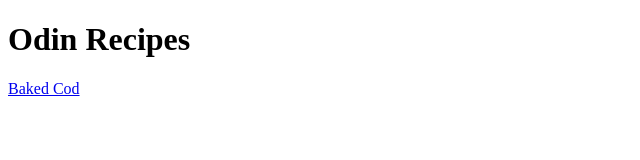
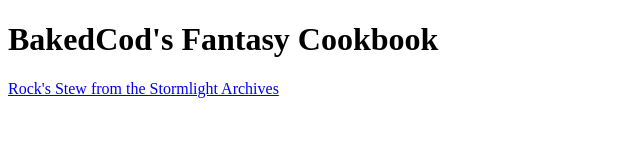
Before and after one commit to bakedcod/odin-recipes, a plain HTML site: page index.html in a window 1280 px wide. Shown: the whole page, without its empty margins (0-640 px from the left). Drawn offline with Linux system fonts and the light colour scheme.

Commit message:
Add images file and update index.html

```diff
--- a/index.html
+++ b/index.html
@@ -4,10 +4,11 @@
     <meta charset="UTF-8">
     <meta http-equiv="X-UA-Compatible" content="IE=edge">
     <meta name="viewport" content="width=device-width, initial-scale=1.0">
-    <title>BakedCod's Cookbook</title>
+    <title>BakedCod's Fantasy Cookbook</title>
 </head>
 <body>
-    <h1>Odin Recipes</h1>
-    <a href="recipes/baked-cod.html">Baked Cod</a>
+    <h1>BakedCod's Fantasy Cookbook</h1>
+    <a href="recipes/rocks-stew.html">Rock's Stew from the Stormlight
+        Archives</a>
 </body>
 </html>
```
Also changed, not shown: images/rock-stew.jpeg (added).
